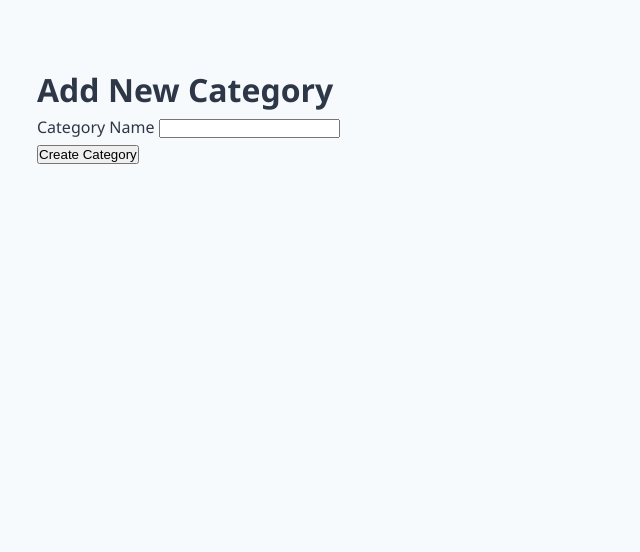
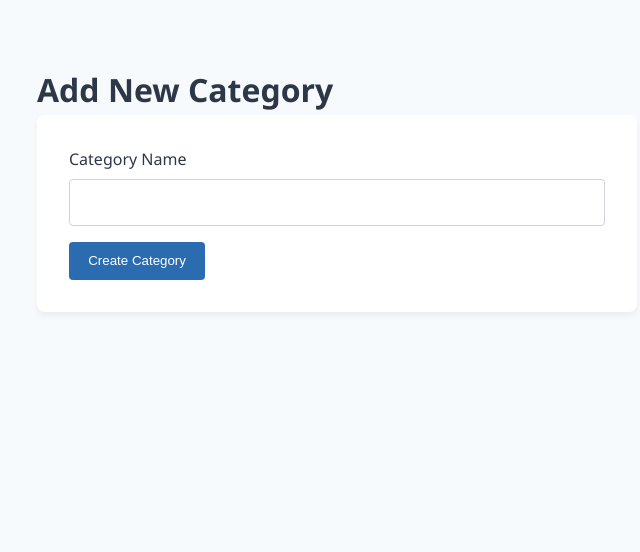
Before and after one commit to bernaldo76/cse340-course-repo, a Node server app: page /new-category in a window 1280 px wide. Shown: the part 83-635 px from the top of the page, without its empty margins (67-707 px from the left). Run offline with Node 20, Linux system fonts and the light colour scheme.

Commit message:
Finalize W04 form styling and category validation

```diff
--- a/public/css/style.css
+++ b/public/css/style.css
@@ -139,3 +139,42 @@ footer {
     background-color: #d1ecf1;
     color: #0c5460;
 }
+form {
+    background: white;
+    padding: 2rem;
+    border-radius: 8px;
+    box-shadow: 0 4px 6px rgba(0, 0, 0, 0.05);
+    max-width: 600px;
+}
+
+.form-group {
+    margin-bottom: 1rem;
+}
+
+form input,
+form textarea,
+form select {
+    padding: 0.6rem;
+    border: 1px solid #cbd5e0;
+    border-radius: 4px;
+    font: inherit;
+}
+
+form button {
+    background: var(--secondary-color);
+    color: white;
+    border: none;
+    padding: 0.7rem 1.2rem;
+    border-radius: 4px;
+    cursor: pointer;
+}
+.form-group label {
+    display: block;
+    margin-bottom: 0.4rem;
+}
+
+.form-group input,
+.form-group textarea,
+.form-group select {
+    width: 100%;
+}
--- a/views/edit-category.ejs
+++ b/views/edit-category.ejs
@@ -10,7 +10,6 @@
                 type="text"
                 id="name"
                 name="name"
-                minlength="3"
                 required
                 maxlength="100"
                 value="<%= category.name %>"
--- a/views/new-category.ejs
+++ b/views/new-category.ejs
@@ -10,7 +10,6 @@
                 type="text"
                 id="name"
                 name="name"
-                minlength="3"
                 required
                 maxlength="100"
             />
```
